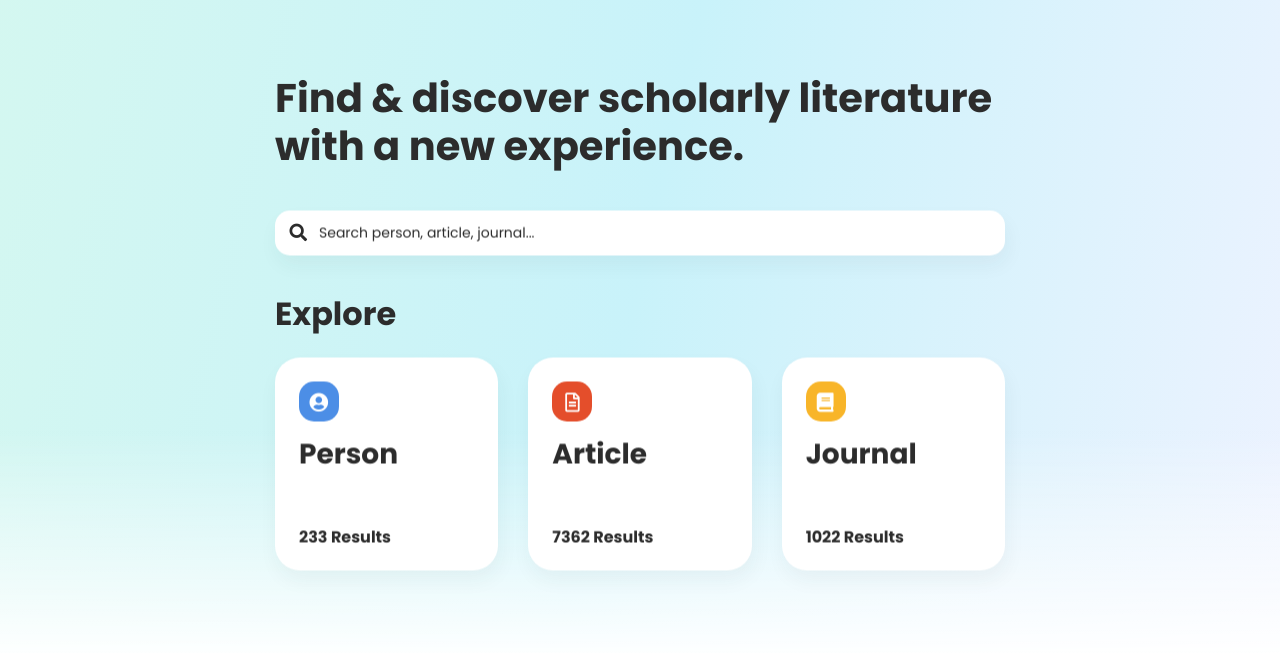
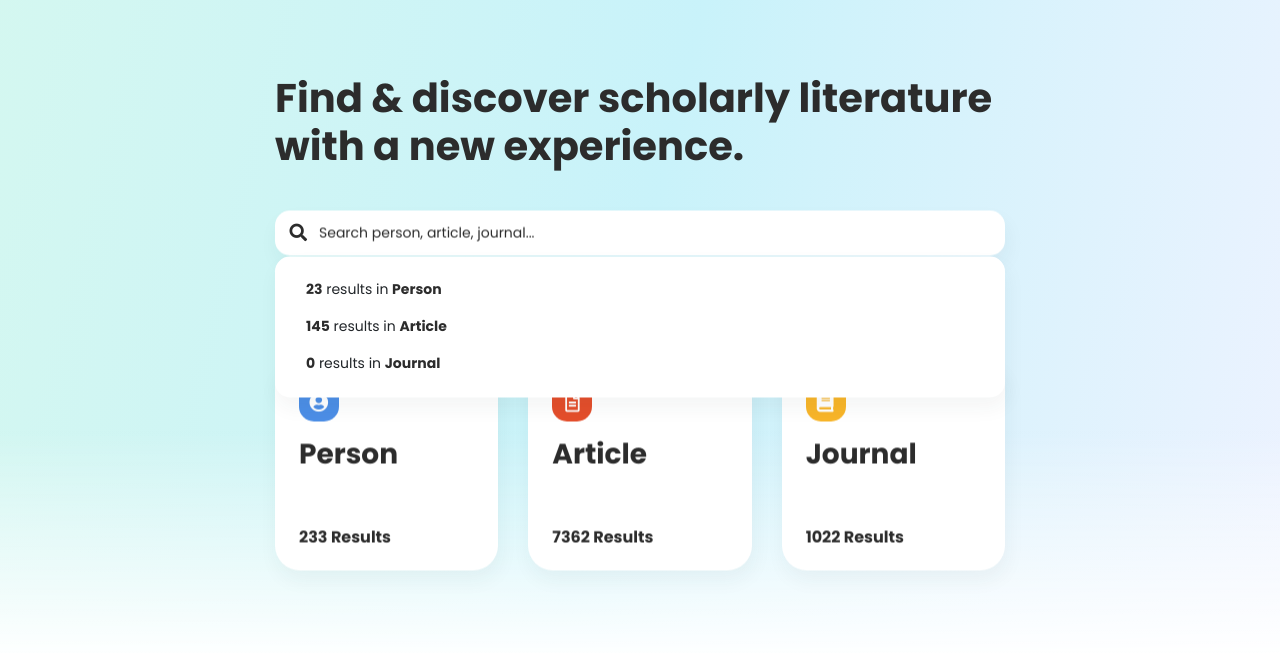
Before and after one commit to gracemagy/GraphsDB, a plain HTML site: page index.html in a window 1280 px wide. Shown: the part 129-782 px from the top of the page. Drawn offline with nearby package versions, Linux system fonts and the light colour scheme.

Commit message:
search suggestion

```diff
--- a/index.html
+++ b/index.html
@@ -6,7 +6,6 @@
 	<link rel="icon" type="image/png" href="images/favicon-small.png" sizes="16x16">
 	<link rel="icon" type="image/png" href="images/favicon-large.png" sizes="32x32">
 	<title>Graphs DB</title>
-	<link rel="stylesheet" href="https://btn.ninja/css/bootstrap.css">
 	<link rel="stylesheet" href="https://stackpath.bootstrapcdn.com/bootstrap/4.5.2/css/bootstrap.min.css">
 	<link rel="stylesheet" type="text/css" href="style.css">
 	<link rel="stylesheet" href="https://cdnjs.cloudflare.com/ajax/libs/font-awesome/5.15.2/css/all.min.css">
@@ -27,19 +26,15 @@
 				</div>
 				<h1 class="pt-5">Find & discover scholarly literature with a new experience.</h1>
 				<div class="form-group form-search py-4 my-3">
-					<div class="dropdown">
-						<span class="fa fa-search form-icon"></span>
-						<input type="text" class="jAuto form-control"
-						placeholder="Search person, article, journal..." autocomplete="off">
-						<div class="dropdown-menu">
-							<i class="hasNoResults">No matching results</i>
+					<span class="fa fa-search form-icon"></span>
+					<input type="text" class="form-control" placeholder="Search person, article, journal...">
+					<div class="search-dropdown">
 							<div class="list-autocomplete">
-								<button type="button" class="dropdown-item">23 results in Person</button>
-								<button type="button" class="dropdown-item">145 results in Article</button>
-								<button type="button" class="dropdown-item">0 results in Journal</button>
+								<button type="button" class="dropdown-item"><em>23</em> results in <em>Person</em></button>
+								<button type="button" class="dropdown-item"><em>145</em> results in <em>Article</em></button>
+								<button type="button" class="dropdown-item"><em>0</em> results in <em>Journal</em></button>
 							</div>
 						</div>
-					</div>
 				</div>
 				<h2>Explore</h2>
 				<div class="row pb-3">
@@ -74,6 +69,5 @@
 			</div>
 		</div>
 	</div>
-	<script src="js/search.js"></script>
 </body>
 </html>
--- a/style.css
+++ b/style.css
@@ -166,6 +166,10 @@ input:focus {
   border-radius: 10px;
 }
 
+.form-search {
+  position: relative;
+}
+
 .form-search .form-control {
   padding: 0.75rem 2.75rem 0.75rem;
   height: 45px;
@@ -332,35 +336,28 @@ a.card-hover:hover {
 }
 
 /** search suggestion **/
-.dropdown-menu {
-  padding: 1px 1.5rem;
+.search-dropdown {
+  z-index: 999;
+  position: absolute;
+  width: 100%;
+  margin-top: 1px;
+  padding: 15px;
   border: none;
   border-radius: 15px;
   font-size: 0.875rem;
   box-shadow: 2px 10px 20px rgb(46 54 68 / 5%);
+  background: #fff;
 }
 
-.list-autocomplete {
-  padding:0; }
-
-.list-autocomplete em {
-  font-style:normal;
-  background-color:#e1f2f9;
+.dropdown-item {
+  padding: 0.5rem 1rem;
+  border-radius: 5px;
 }
 
-.hasNoResults {
-  color:#aaa; }
-.hasNoResults,
-.btn-extra {
-  display:block;
-  padding:10px; }
-
-.hasNoResults {
-  color:#aaa; }
-
-.btn-extra {
-  width:100%;
-  border-top:.5px solid #d2d2d2; }
+.dropdown-item em {
+ font-weight: 700;
+ font-style: normal;
+}
 
 /** charts **/
 
```
